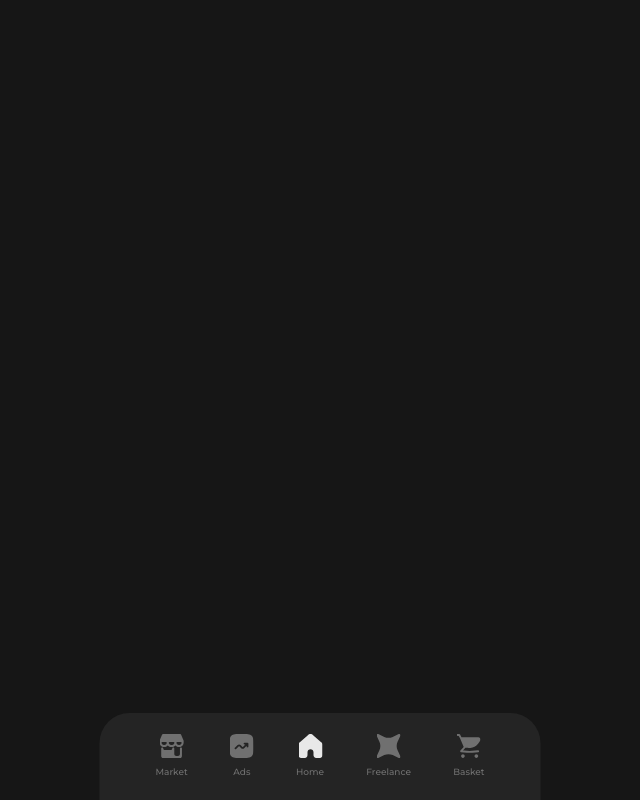
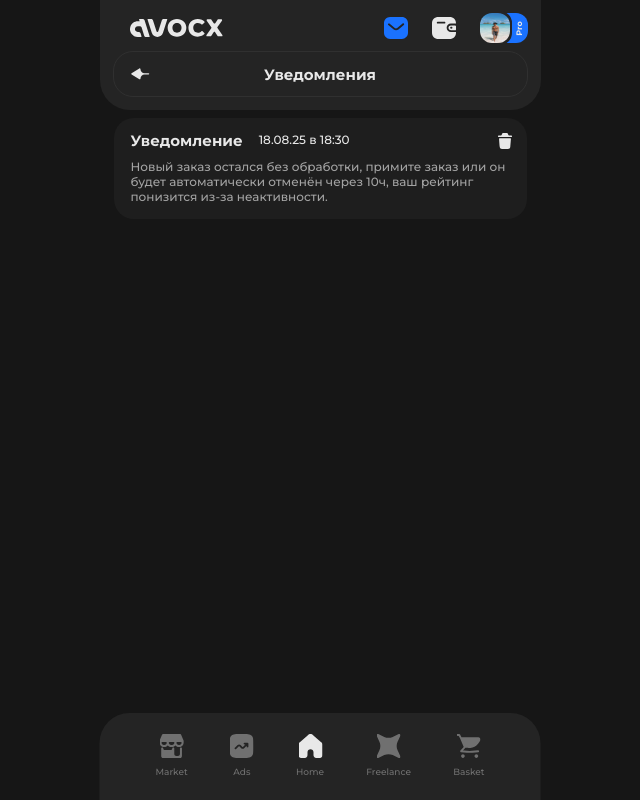
Before and after one commit to fayzullayevelmurod/Avocx-Mini-app, a React (Vite) app: page /notifications in a window 1280 px wide. Shown: the whole page, without its empty margins (320-960 px from the left). Built offline with nearby package versions, Linux system fonts and the light colour scheme.

Commit message:
notifications page finished

```diff
--- a/src/layouts/Header.jsx
+++ b/src/layouts/Header.jsx
@@ -1,15 +1,43 @@
 import { Link } from "react-router-dom";
 
-export const Header = ({ title, search }) => {
+export const Header = ({ title, search, activeType }) => {
   return (
     <header className="rounded-b-[30px] bg-charcoal p-[13px] shadow-header-shadow mb-2 w-[calc(100%_+_28px)] -ml-[14px]">
       <div className="flex items-center justify-between mb-2 pl-[17px]">
         <Link to="/home">
           <img src="/images/logo.svg" alt="logo" />
         </Link>
-        <div className="flex gap-6">
-          <img src="/images/icons/envelop.svg" alt="" />
-          <img src="/images/icons/wallet.svg" alt="" />
+        <div className="flex items-center gap-6">
+          <svg
+            width="24"
+            height="22"
+            viewBox="0 0 24 22"
+            fill="none"
+            xmlns="http://www.w3.org/2000/svg"
+          >
+            <path
+              fillRule="evenodd"
+              clipRule="evenodd"
+              d="M17.9268 0C19.536 0 21.084 0.647778 22.2228 1.81011C23.3628 2.97 24 4.53444 24 6.17222V15.8278C24 19.2378 21.276 22 17.9268 22H6.072C2.7228 22 0 19.2378 0 15.8278V6.17222C0 2.76222 2.7108 0 6.072 0H17.9268ZM19.8361 7.99344L19.9321 7.89566C20.2189 7.54122 20.2189 7.02788 19.9189 6.67344C19.7521 6.49133 19.5229 6.3801 19.2841 6.35566C19.0321 6.34222 18.7921 6.42899 18.6109 6.6001L13.2001 11.0001C12.5041 11.588 11.5069 11.588 10.8001 11.0001L5.40011 6.6001C5.02691 6.31899 4.51091 6.35566 4.20011 6.68566C3.87611 7.01566 3.84011 7.54122 4.11491 7.90788L4.27211 8.06677L9.73211 12.4057C10.4041 12.9434 11.2189 13.2368 12.0721 13.2368C12.9229 13.2368 13.7521 12.9434 14.4229 12.4057L19.8361 7.99344Z"
+              fill={activeType === "envelope" ? "#1A72FF" : "#E8E8E8"}
+            />
+          </svg>
+
+          <svg
+            width="24"
+            height="22"
+            viewBox="0 0 24 22"
+            fill="none"
+            xmlns="http://www.w3.org/2000/svg"
+          >
+            <path
+              fillRule="evenodd"
+              clipRule="evenodd"
+              d="M18.9227 6.57776H24C24 2.42561 21.5573 0 17.4187 0H6.58133C2.44267 0 0 2.42561 0 6.5248V15.4752C0 19.5744 2.44267 22 6.58133 22H17.4187C21.5573 22 24 19.5744 24 15.4752V15.0939H18.9227C16.5663 15.0939 14.656 13.197 14.656 10.857C14.656 8.51704 16.5663 6.62013 18.9227 6.62013V6.57776ZM18.9227 8.3995H23.104C23.5988 8.3995 24 8.79785 24 9.28924V12.3822C23.9942 12.8712 23.5964 13.2662 23.104 13.2719H19.0187C17.8257 13.2878 16.7826 12.4768 16.512 11.3229C16.3765 10.6067 16.5667 9.86757 17.0317 9.3037C17.4966 8.73983 18.1888 8.40886 18.9227 8.3995ZM19.104 11.6514H19.4986C20.0053 11.6514 20.416 11.2436 20.416 10.7405C20.416 10.2374 20.0053 9.82954 19.4986 9.82954H19.104C18.8617 9.82671 18.6283 9.92032 18.456 10.0895C18.2836 10.2586 18.1866 10.4893 18.1866 10.7299C18.1866 11.2347 18.5956 11.6456 19.104 11.6514ZM5.6854 6.57766H12.4587C12.9654 6.57766 13.3761 6.16983 13.3761 5.66673C13.3761 5.16364 12.9654 4.75581 12.4587 4.75581H5.6854C5.18291 4.75577 4.77391 5.15719 4.76807 5.65614C4.76803 6.16098 5.17705 6.57186 5.6854 6.57766Z"
+              fill={activeType === "wallet" ? "#1A72FF" : "#E8E8E8"}
+            />
+          </svg>
+
           <div className="flex items-center w-12 bg-primary rounded-xl">
             <div className="bg-charcoal border-charcoal border-2 border-solid rounded-xl -m-0.5">
               <img
--- a/src/pages/MapPage.jsx
+++ b/src/pages/MapPage.jsx
@@ -5,9 +5,10 @@ export const MapPage = () => {
   const routes = [
     { path: "/loading", label: "Loader" },
     { path: "/slide-window", label: "Slide Window" },
-    { path: "/home", label: "Home" },
-    { path: "/settings", label: "Settings" },
+    { path: "/home", label: "Главная" },
+    { path: "/settings", label: "Настройки профиля" },
     { path: "/wallet", label: "Кошелёк" },
+    { path: "/notifications", label: "Уведомления" },
   ];
 
   return (
--- /dev/null
+++ b/src/pages/Notifications.jsx
@@ -0,0 +1,23 @@
+import { Header } from "../layouts";
+
+export const Notifications = () => {
+  return (
+    <div>
+      <Header title="Уведомления" activeType='envelope' />
+      <div className="bg-[#1E1E1E] rounded-[20px] py-[14px] px-[17px] relative">
+        <button className="absolute top-[15px] right-[15px]">
+          <img src="/images/icons/trash.svg" alt="" />
+        </button>
+        <div className="flex items-center gap-4">
+          <h3 className="text-15 font-bold">Уведомление</h3>
+          <span className="text-xs">18.08.25 в 18:30</span>
+        </div>
+        <p className="text-grayCustom text-xs pt-3 leading-[124%]">
+          Новый заказ остался без обработки, примите заказ или он будет
+          автоматически отменён через 10ч, ваш рейтинг понизится из-за
+          неактивности.
+        </p>
+      </div>
+    </div>
+  );
+};
--- a/src/pages/Wallet.jsx
+++ b/src/pages/Wallet.jsx
@@ -10,7 +10,7 @@ export const Wallet = () => {
   ];
   return (
     <div>
-      <Header title="Кошелёк" />
+      <Header title="Кошелёк" activeType="wallet" />
       <CardUI className="rounded-[30px] !p-0 mt-[9px]">
         <div className="bg-dark rounded-[30px] border-b border-[#303030] pt-[14px] pb-[11px] px-[11px]">
           <div className="flex items-center gap-2 justify-center pb-[10px]">
--- a/src/routes.jsx
+++ b/src/routes.jsx
@@ -1,5 +1,5 @@
 import { Route, Routes } from "react-router-dom";
-import { Home, Loading, MapPage, Settings, SlideWindow, Wallet } from "./pages";
+import { Home, Loading, MapPage, Notifications, Settings, SlideWindow, Wallet } from "./pages";
 
 const AppRoutes = () => {
   return (
@@ -11,6 +11,8 @@ const AppRoutes = () => {
       <Route path="/home" element={<Home />} />
       <Route path="/settings" element={<Settings />} />
       <Route path="/wallet" element={<Wallet />} />
+      <Route path="/notifications" element={<Notifications />} />
+
     </Routes>
   );
 };
```
Also changed, not shown: src/pages/index.js (+4 -3 lines), Messege.png (added), public/images/icons/trash.svg (added).
